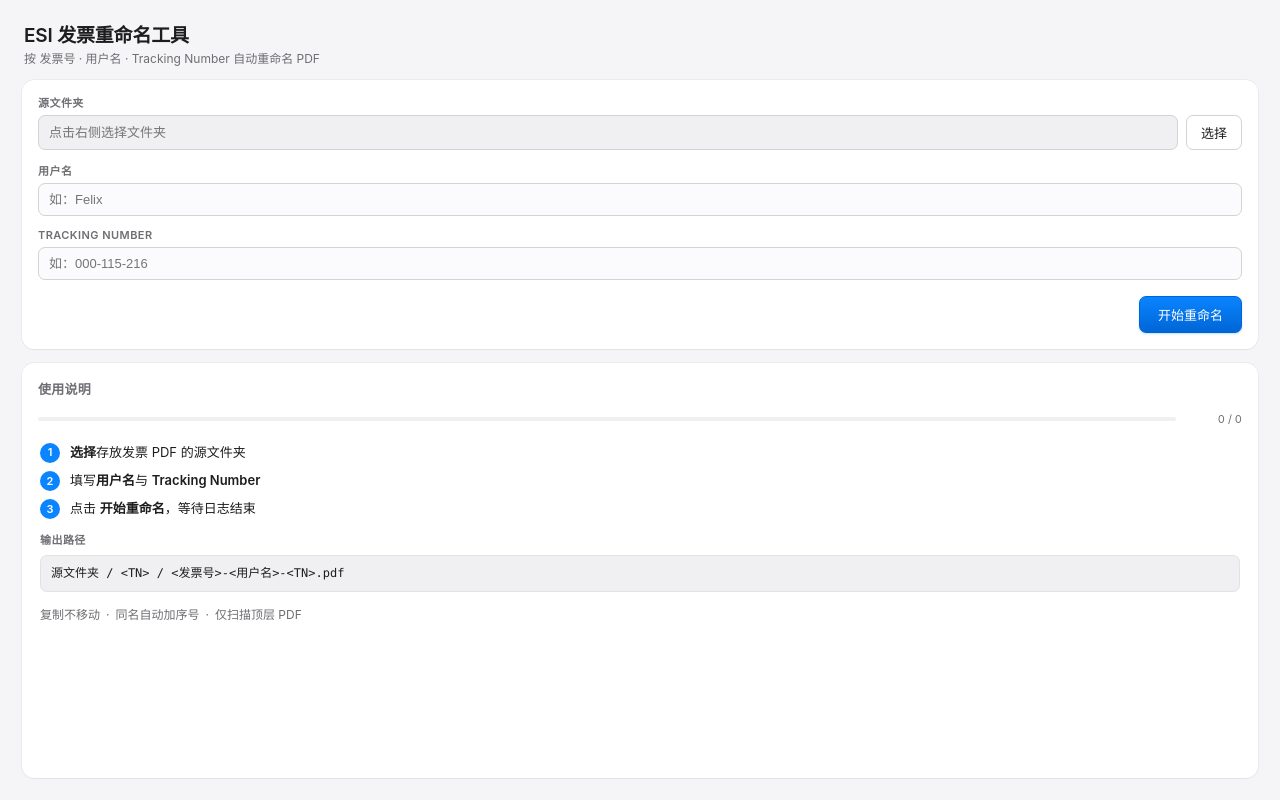
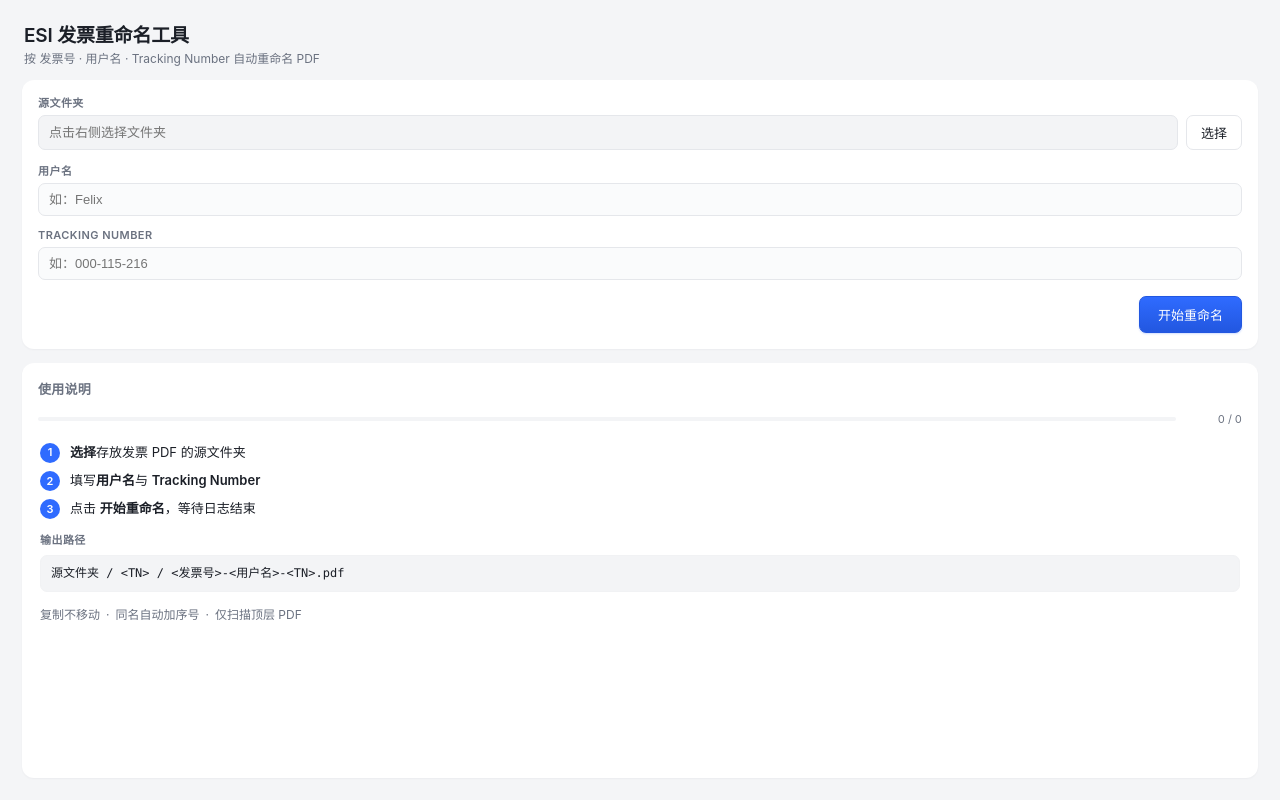
Before and after one commit to xpwsgg/invoice_rename, a website built with Vite: page src/index.html in a window 1280 px wide. Built offline with nearby package versions, Linux system fonts and the light colour scheme.

Commit message:
style(ui): 固定浅色主题，移除系统深色跟随

```diff
--- a/src/style.css
+++ b/src/style.css
@@ -1,57 +1,33 @@
 :root {
-  --bg: #f5f5f7;
-  --fg: #1d1d1f;
-  --muted: #6e6e73;
-  --border: #d2d2d7;
-  --hairline: rgba(0, 0, 0, 0.06);
+  --bg: #f4f5f7;
+  --fg: #1b1f27;
+  --muted: #6b7280;
+  --faint: #9ca3af;
+  --border: #e5e7eb;
+  --hairline: #f1f2f4;
   --surface: #ffffff;
-  --surface-elevated: #fbfbfd;
-  --surface-soft: #f0f0f3;
-  --accent: #0a84ff;
-  --accent-strong: #0066d6;
-  --accent-ring: rgba(10, 132, 255, 0.22);
-  --shadow-card: 0 1px 2px rgba(0, 0, 0, 0.04), 0 0 0 0.5px rgba(0, 0, 0, 0.08);
-  --shadow-button: 0 1px 2px rgba(10, 132, 255, 0.25);
+  --surface-elevated: #fafbfc;
+  --surface-soft: #f3f4f6;
+  --accent: #2f6bff;
+  --accent-strong: #2257e0;
+  --accent-soft: #eef3ff;
+  --accent-ring: rgba(47, 107, 255, 0.18);
+  --shadow-card: 0 1px 2px rgba(16, 24, 40, 0.04);
+  --shadow-button: 0 1px 2px rgba(47, 107, 255, 0.22);
 
-  --error: #d70015;
-  --error-soft: rgba(215, 0, 21, 0.12);
-  --warn: #c46a00;
-  --warn-soft: rgba(196, 106, 0, 0.14);
-  --info: #5b6470;
-  --info-soft: rgba(91, 100, 112, 0.12);
-  --success: #1f8b4c;
-  --success-soft: rgba(31, 139, 76, 0.14);
+  --error: #e5484d;
+  --error-soft: #fdeced;
+  --warn: #d97706;
+  --warn-soft: #fdf0e3;
+  --success: #16a34a;
+  --success-soft: #e8f6ee;
+  --info: #6b7280;
+  --info-soft: #eef0f2;
 
-  font-family: -apple-system, "SF Pro Text", "PingFang SC", "Microsoft YaHei", sans-serif;
+  font-family: -apple-system, BlinkMacSystemFont, "SF Pro SC", "SF Pro Text",
+    "PingFang SC", "Microsoft YaHei", sans-serif;
   -webkit-font-smoothing: antialiased;
   -moz-osx-font-smoothing: grayscale;
-}
-
-@media (prefers-color-scheme: dark) {
-  :root {
-    --bg: #1a1a1c;
-    --fg: #f5f5f7;
-    --muted: #98989d;
-    --border: #3a3a3c;
-    --hairline: rgba(255, 255, 255, 0.07);
-    --surface: #232326;
-    --surface-elevated: #2c2c2f;
-    --surface-soft: #2a2a2d;
-    --accent: #0a84ff;
-    --accent-strong: #1a73d6;
-    --accent-ring: rgba(10, 132, 255, 0.32);
-    --shadow-card: 0 1px 2px rgba(0, 0, 0, 0.45), 0 0 0 0.5px rgba(255, 255, 255, 0.06);
-    --shadow-button: 0 1px 2px rgba(0, 0, 0, 0.4);
-
-    --error: #ff453a;
-    --error-soft: rgba(255, 69, 58, 0.18);
-    --warn: #ff9f0a;
-    --warn-soft: rgba(255, 159, 10, 0.18);
-    --info: #aeb1b6;
-    --info-soft: rgba(174, 177, 182, 0.16);
-    --success: #30d158;
-    --success-soft: rgba(48, 209, 88, 0.18);
-  }
 }
 
 * {
```
